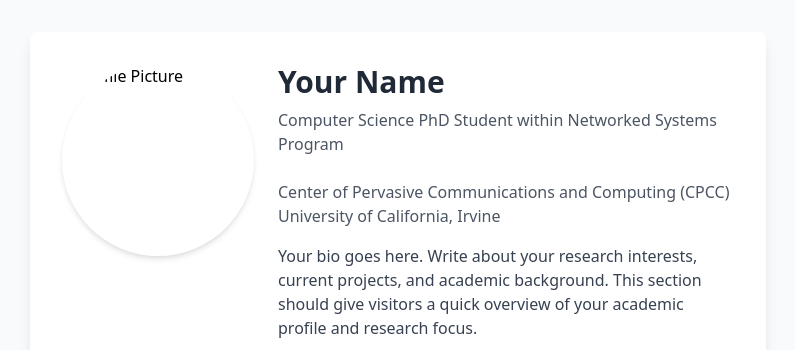
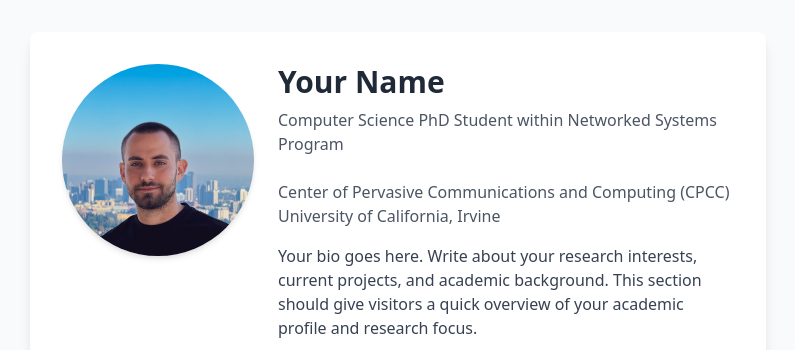
Before and after one commit to BerkIGuler/BerkIGuler.github.io, a plain HTML site: page index.html in a window 1280 px wide. Shown: the top 350 px of the page, without its empty margins (242-1037 px from the left). Drawn offline with nearby package versions, Linux system fonts and the light colour scheme.

Commit message:
fixed image display issue

```diff
--- a/index.html
+++ b/index.html
@@ -13,7 +13,7 @@
             <!-- Profile Section -->
             <div class="flex flex-col md:flex-row items-center md:items-start space-y-4 md:space-y-0 md:space-x-6">
                 <!-- Profile Picture -->
-                <img src="/api/getty/200/200" alt="Profile Picture" class="rounded-full w-48 h-48 object-cover shadow-md">
+                <img src="assets/images/getty.JPG" alt="Profile Picture" class="rounded-full w-48 h-48 object-cover shadow-md">
 
                 <!-- Bio Section -->
                 <div class="flex-1">
@@ -31,7 +31,6 @@
                     </p>
                 </div>
             </div>
-
             <!-- Social Links -->
             <div class="mt-8 flex flex-wrap justify-center gap-8">
                 <!-- LinkedIn -->
@@ -42,7 +41,6 @@
                         <span>LinkedIn</span>
                     </a>
                 </div>
-
                 <!-- GitHub -->
                 <div class="text-center">
                     <a href="https://github.com/BerkIGuler" target="_blank" rel="noopener noreferrer"
@@ -51,7 +49,6 @@
                         <span>GitHub</span>
                     </a>
                 </div>
-
                 <!-- Google Scholar -->
                 <div class="text-center">
                     <a href="https://scholar.google.com/citations?user=aY7kszEAAAAJ&hl=en" target="_blank" rel="noopener noreferrer"
@@ -60,7 +57,6 @@
                         <span>Google Scholar</span>
                     </a>
                 </div>
-
                 <!-- CV -->
                 <div class="text-center">
                     <a href="assets/pdf/cv.pdf" target="_blank" rel="noopener noreferrer"
```
